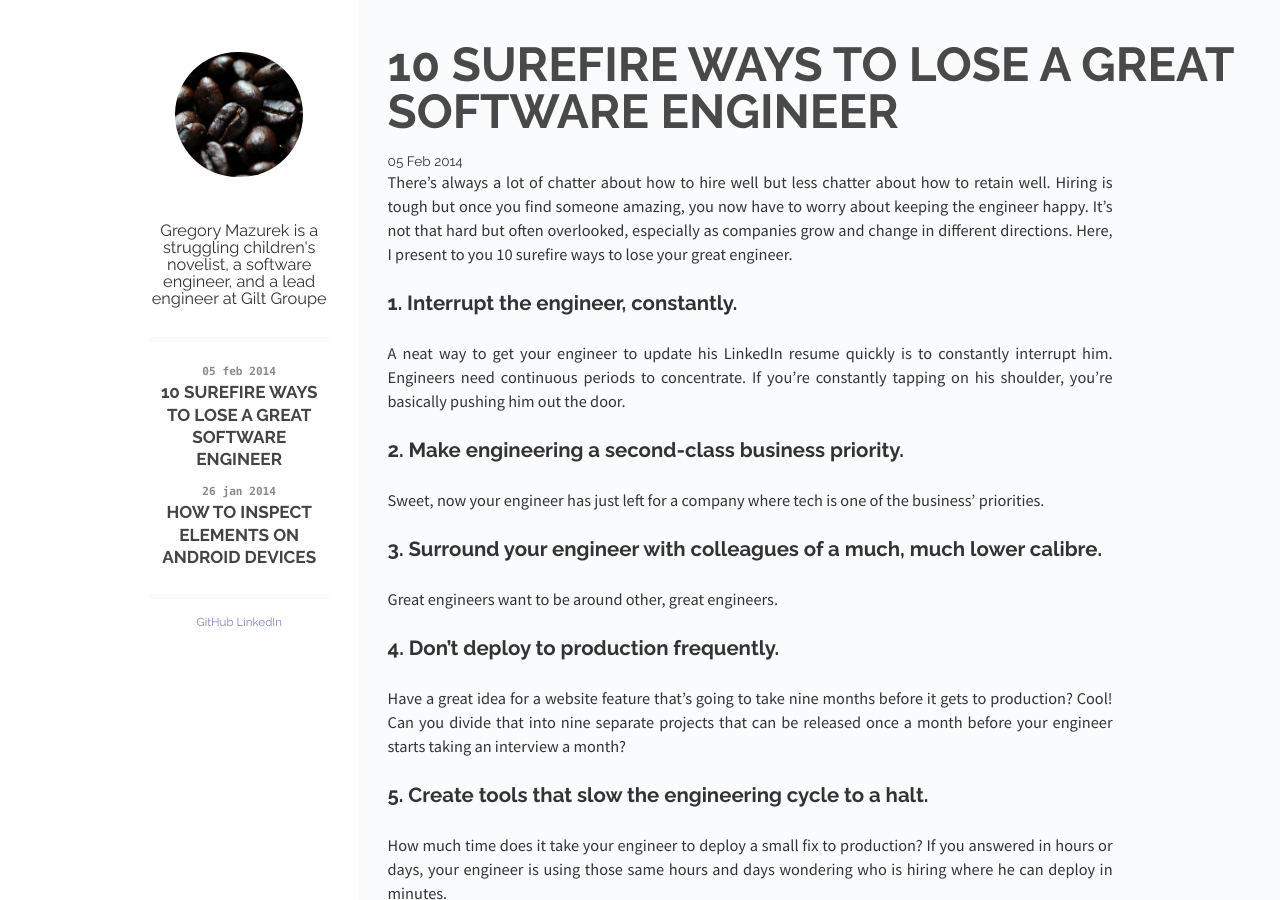
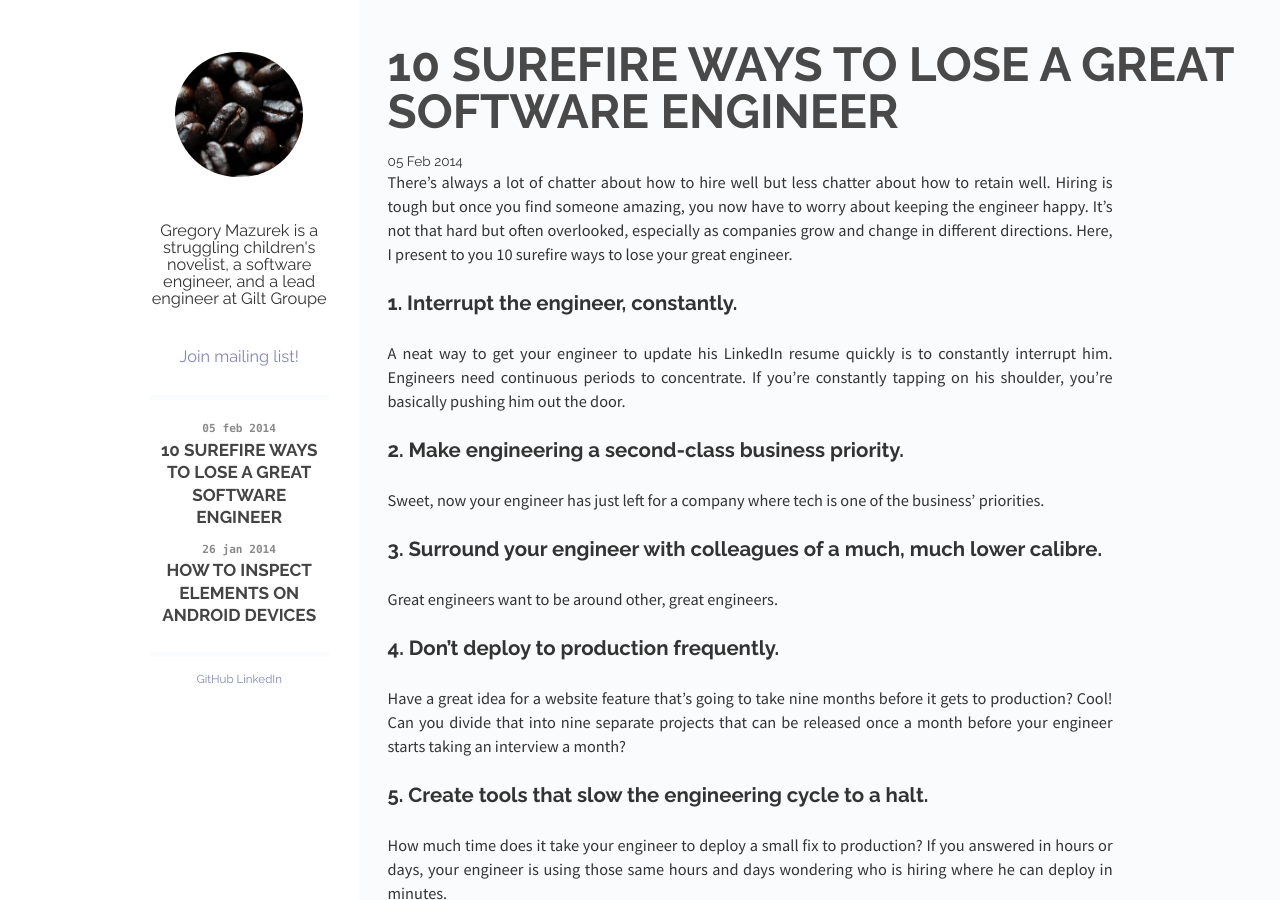
Before and after one commit to GregM/GregM.github.io, a Jekyll site: the page built from index.html, in a window 1280 px wide and 900 px high. Built offline with Jekyll 4.4.1, drawn with Linux system fonts in a browser that asks for light colours; Markdown is read by kramdown in place of the engine named in the settings; comment, search, counter and statistics services are not loaded.

Commit message:
mailchimp

```diff
--- a/_layouts/default.html
+++ b/_layouts/default.html
@@ -27,6 +27,9 @@
         </div>
         <div class="bio">
           Gregory Mazurek is a struggling children's novelist, a software engineer, and a lead engineer at Gilt Groupe
+        </div>
+        <div class="bio">
+          <a href="http://eepurl.com/NR6h1">Join mailing list!</a>
         </div>
         <div class="posts">
           <ul class="posts-list">
```
